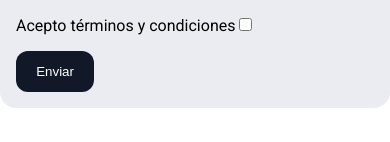
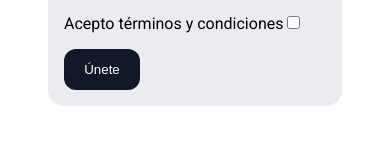
Before and after one commit to diegos9307/productsEcommerce, a React (Create React App) app: page /register in a window 390 px wide. Shown: the part 543-685 px from the top of the page. Built offline with nearby package versions, Linux system fonts and the light colour scheme; no server answers.

Commit message:
cambios en vista

```diff
--- a/public/index.html
+++ b/public/index.html
@@ -28,7 +28,7 @@
     href="https://fonts.googleapis.com/css2?family=Arimo:wght@400;700&family=Inconsolata:wght@400;700&family=Roboto:wght@400;700&display=swap"
     rel="stylesheet">
   <title>Products Ecommerce</title>
-  <script src="https://kit.fontawesome.com/a076d05399.js" crossorigin="anonymous"></script>
+  <script src="https://kit.fontawesome.com/ee44d7cb54.js" crossorigin="anonymous"></script>
 </head>
 
 <body>
--- a/src/components/RegisterForm.js
+++ b/src/components/RegisterForm.js
@@ -65,7 +65,11 @@ const RegisterForm = () => {
           value={form.name}
           required
         />
-        {errors.name && <p className="form__error">{errors.name}</p>}
+        {errors.name && (
+          <p className="form__error">
+            <i className="fa-solid fa-circle-exclamation"></i> {errors.name}
+          </p>
+        )}
         <input
           type="email"
           name="email"
@@ -75,7 +79,12 @@ const RegisterForm = () => {
           value={form.email}
           required
         />
-        {errors.email && <p className="form__error">{errors.email}</p>}
+        {errors.email && (
+          <p className="form__error">
+            <i className="fa-solid fa-circle-exclamation"></i>
+            {errors.email}
+          </p>
+        )}
         <input
           type="password"
           name="password"
@@ -85,7 +94,12 @@ const RegisterForm = () => {
           value={form.password}
           required
         />
-        {errors.password && <p className="form__error">{errors.password}</p>}
+        {errors.password && (
+          <p className="form__error">
+            <i className="fa-solid fa-circle-exclamation"></i>
+            {errors.password}
+          </p>
+        )}
         <input
           type="password"
           name="confirmpassword"
@@ -95,7 +109,12 @@ const RegisterForm = () => {
           value={form.confirmpassword}
           required
         />
-        {errors.confirmpassword && <p className="form__error">{errors.confirmpassword}</p>}
+        {errors.confirmpassword && (
+          <p className="form__error">
+            <i className="fa-solid fa-circle-exclamation"></i>
+            {errors.confirmpassword}
+          </p>
+        )}
         <label html="terminos">Acepto términos y condiciones</label>
         <input
           type="checkbox"
@@ -105,9 +124,14 @@ const RegisterForm = () => {
           value={form.terminos}
           required
         />
-        {errors.terminos && <p className="form__error">{errors.terminos}</p>}
+        {errors.terminos && (
+          <p className="form__error">
+            <i className="fa-solid fa-circle-exclamation"></i>
+            {errors.terminos}
+          </p>
+        )}
         <div className="form__button">
-          <input type="submit" value="Enviar" className="btn" />
+          <input type="submit" value="Únete" className="btn" />
         </div>
       </form>
     </div>
--- a/src/index.css
+++ b/src/index.css
@@ -297,7 +297,7 @@ img {
 }
 
 .form__container {
-  max-width: 600px;
+  max-width: 400px;
   margin-left: auto;
   margin-right: auto;
   margin-top: 50px;
@@ -424,4 +424,13 @@ input[type='password'] {
   .navBar__toggle.open > .navBar__bar::after {
     transform: rotate(-45deg) translate(26px, 26px);
   }
+
+  .form__container {
+    max-width: 400px;
+    margin: 3rem;
+
+    padding: 1rem;
+    border-radius: 1rem;
+    background-color: rgba(154, 158, 185, 0.2);
+  }
 }
```
